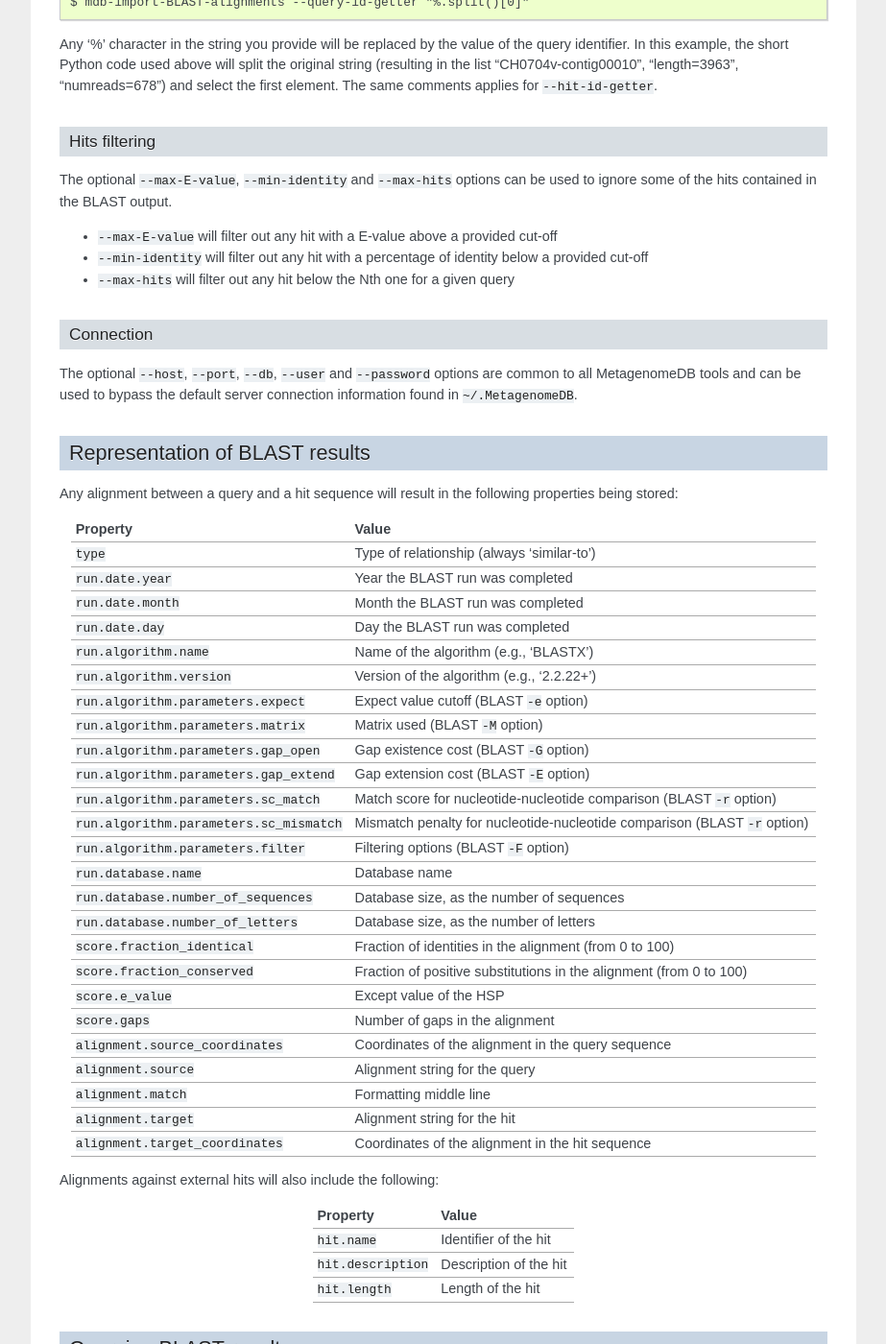
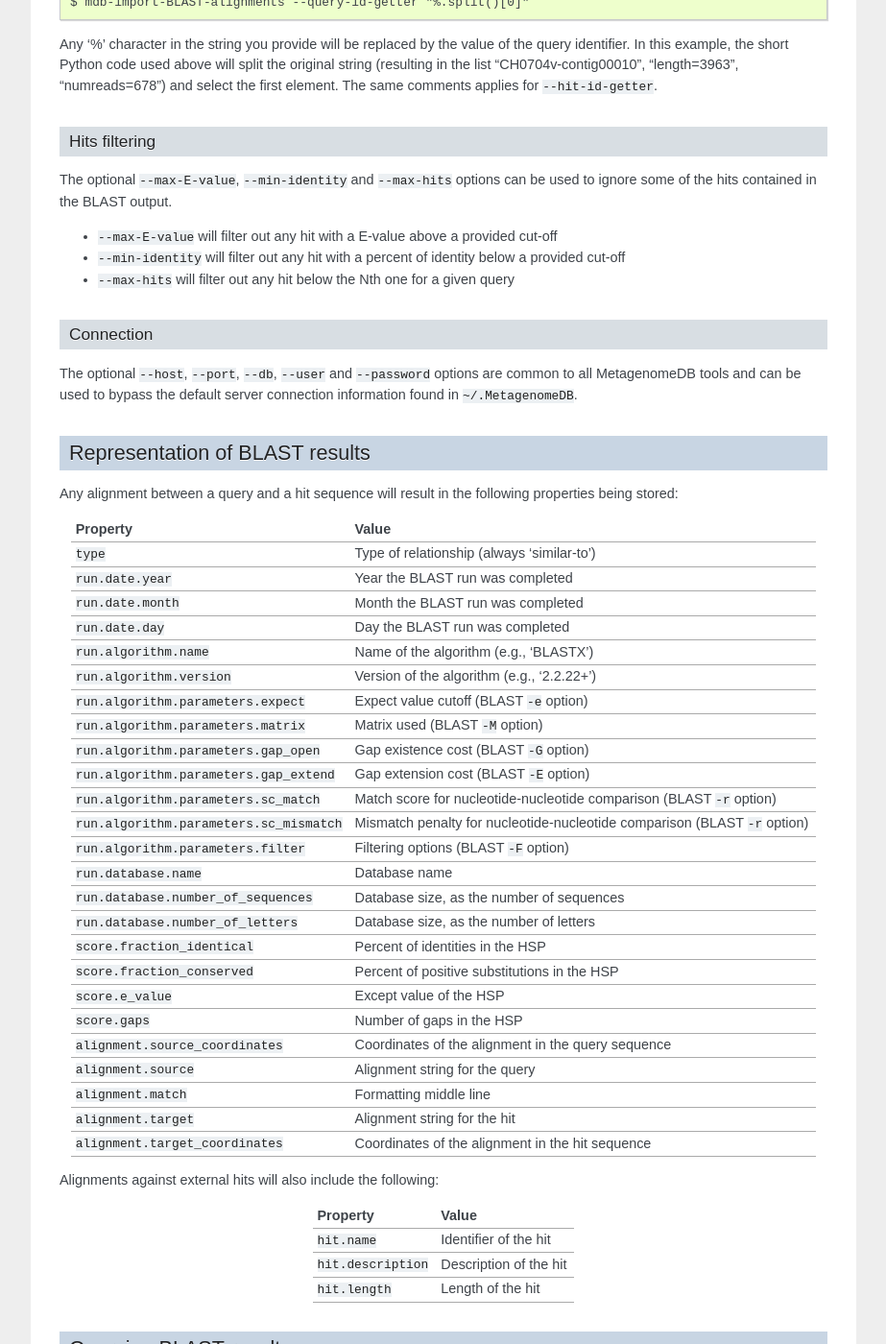
Before and after one commit to piandpower/MetagenomeDB, a Sphinx documentation site: the page built from doc/tools/blast.rst, in a window 1280 px wide and 1400 px high, scrolled down 2196 px. Shown: the whole window at 96% size, without its empty margins (198-1121 px from the left). Built offline with Sphinx 7.4.7, drawn with Linux system fonts in a browser that asks for light colours.

Commit message:
- Added a reference to the Bioinformatics Core hosted documentation in README - Some corrections in the mdb-import-BLAST-alignments documentation

```diff
--- a/README.rst
+++ b/README.rst
@@ -1,5 +1,7 @@
 MetagenomeDB
 ============
+
+Note: the most up-to-date documentation is accessible at http://cores.montana.edu/bioinformatics/tools/MetagenomeDB/
 
 MetagenomeDB is a Python_-based toolkit designed to easily store, retrieve and annotate metagenomic sequences. MetagenomeDB act as an abstraction layer on top of a MongoDB_ database. It provides an API to create and modify and connect two types of objects, namely sequences and collections:
 
--- a/doc/tools/blast.rst
+++ b/doc/tools/blast.rst
@@ -115,7 +115,7 @@
 The optional ``--max-E-value``, ``--min-identity`` and ``--max-hits`` options can be used to ignore some of the hits contained in the BLAST output.
 
 - ``--max-E-value`` will filter out any hit with a E-value above a provided cut-off
-- ``--min-identity`` will filter out any hit with a percentage of identity below a provided cut-off
+- ``--min-identity`` will filter out any hit with a percent of identity below a provided cut-off
 - ``--max-hits`` will filter out any hit below the Nth one for a given query
 
 Connection
@@ -147,10 +147,10 @@
 ``run.database.name``                    Database name
 ``run.database.number_of_sequences``     Database size, as the number of sequences
 ``run.database.number_of_letters``       Database size, as the number of letters
-``score.fraction_identical``             Fraction of identities in the alignment (from 0 to 100)
-``score.fraction_conserved``             Fraction of positive substitutions in the alignment (from 0 to 100)
+``score.fraction_identical``             Percent of identities in the HSP
+``score.fraction_conserved``             Percent of positive substitutions in the HSP
 ``score.e_value``                        Except value of the HSP
-``score.gaps``                           Number of gaps in the alignment
+``score.gaps``                           Number of gaps in the HSP
 ``alignment.source_coordinates``         Coordinates of the alignment in the query sequence
 ``alignment.source``                     Alignment string for the query
 ``alignment.match``                      Formatting middle line
```
